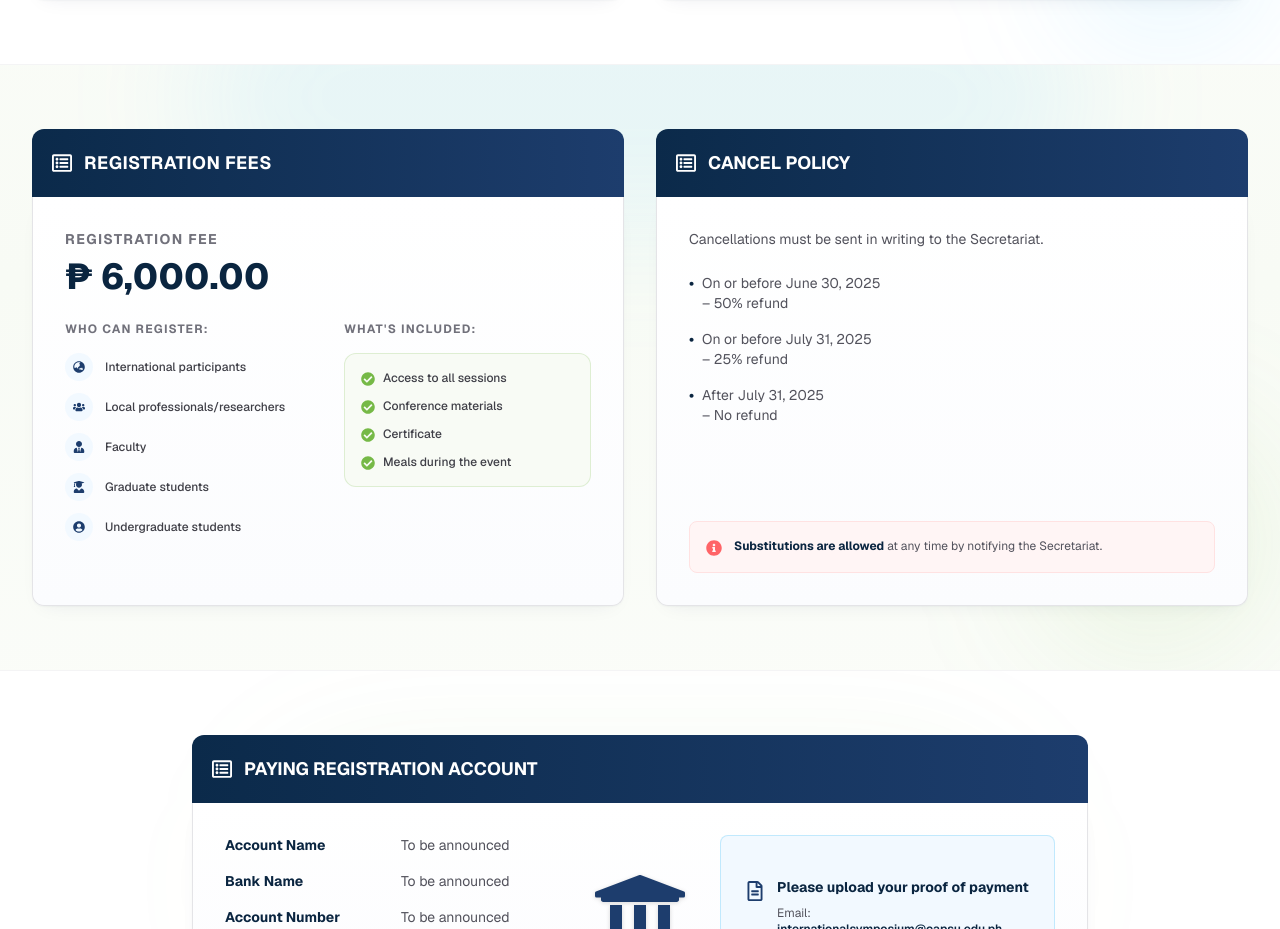
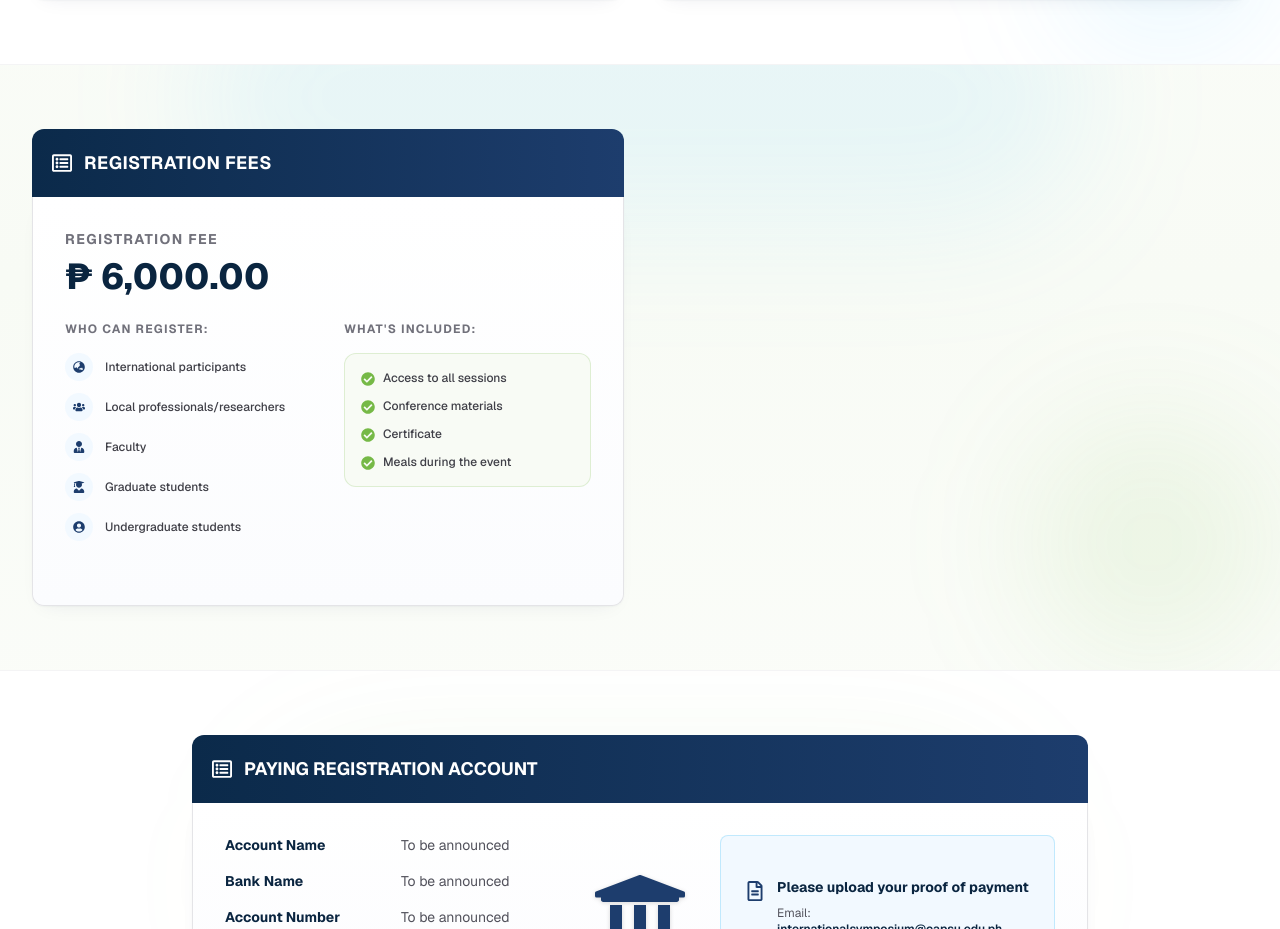
Before and after one commit to miclearnstocode/international_coloqium, a Next.js app: page /registration in a window 1280 px wide. Shown: the part 922-1851 px from the top of the page. Built offline with nearby package versions, Linux system fonts and the light colour scheme; no server answers.

Commit message:
remove the cancel policy card

```diff
--- a/app/registration/page.tsx
+++ b/app/registration/page.tsx
@@ -493,7 +493,7 @@ export default function RegistrationPage() {
         </div>
       </section>
 
-      {/* == REGISTRATION FEES & CANCEL POLICY == */}
+      {/* == REGISTRATION FEES == */}
       <section ref={feesScroll.ref} className="py-16 relative overflow-hidden">
         <div aria-hidden className="pointer-events-none absolute -top-24 left-1/2 -translate-x-1/2 h-64 w-[70%] rounded-full bg-[#4FC3F7]/10 blur-3xl" />
         <div aria-hidden className="pointer-events-none absolute bottom-0 right-0 h-64 w-64 rounded-full bg-[#76B947]/10 blur-3xl" />
@@ -543,36 +543,6 @@ export default function RegistrationPage() {
                     </ul>
                   </div>
                 </div>
-              </div>
-            </div>
-          </div>
-
-          {/* Cancel Policy */}
-          <div className="reveal-up stagger-2 flex flex-col h-full">
-            <div className="bg-linear-to-r from-[#0B2A4A] to-[#1D3D6D] text-white p-5 flex items-center gap-3 rounded-t-xl shrink-0 bg-clip-padding">
-              <FaRegListAlt className="text-xl" />
-              <h2 className="text-lg font-bold uppercase">Cancel Policy</h2>
-            </div>
-            <div className="premium-card bg-white border border-t-0 border-zinc-200 rounded-b-xl p-8 flex-1 flex flex-col">
-              <p className="text-sm text-zinc-600 mb-6">Cancellations must be sent in writing to the Secretariat.</p>
-
-              <ul className="space-y-4 text-sm text-zinc-600 mb-8">
-                <li className="flex gap-2">
-                  <span className="font-bold text-[#0A2540]">•</span> On or before June 30, 2025 <br /> – 50% refund
-                </li>
-                <li className="flex gap-2">
-                  <span className="font-bold text-[#0A2540]">•</span> On or before July 31, 2025 <br /> – 25% refund
-                </li>
-                <li className="flex gap-2">
-                  <span className="font-bold text-[#0A2540]">•</span> After July 31, 2025 <br /> – No refund
-                </li>
-              </ul>
-
-              <div className="mt-auto bg-[#FFF5F5] border border-red-100 rounded-lg p-4 flex gap-3 items-start">
-                <FaInfoCircle className="text-red-400 mt-0.5 shrink-0" />
-                <p className="text-xs text-zinc-600">
-                  <span className="font-bold text-[#0A2540]">Substitutions are allowed</span> at any time by notifying the Secretariat.
-                </p>
               </div>
             </div>
           </div>
```
